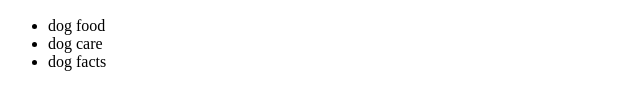
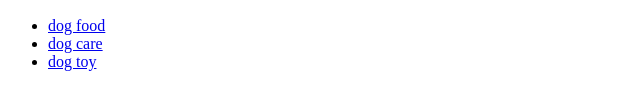
Before and after one commit to RodrigoRegalado/html101, a plain HTML site: page index.html in a window 1280 px wide. Shown: the part 311-420 px from the top of the page, without its empty margins (0-640 px from the left). Drawn offline with Linux system fonts and the light colour scheme.

Commit message:
adding hyperlinks

```diff
--- a/index.html
+++ b/index.html
@@ -15,9 +15,9 @@
             </div>
             <div>
                 <ul>
-                    <li>dog food</li>
-                    <li>dog care</li>
-                    <li>dog facts</li>
+                    <li><a href="https://encrypted-tbn0.gstatic.com/images?q=tbn:ANd9GcTA7Itl9dDDIBIs0awzuBVVw6RwSGsoR_xofWEbE-w2nLN9uUehfE6yQxOFrc_saSpLhPQ&usqp=CAU">dog food</a></li>
+                    <li><a href="https://www.aspca.org/pet-care/dog-care/general-dog-care"> dog care</a></li>
+                    <li><a href="https://www.amazon.com/dog-toys/s?k=dog+toys"> dog toy</a></li>
                 </ul>
 
             </div>
```
